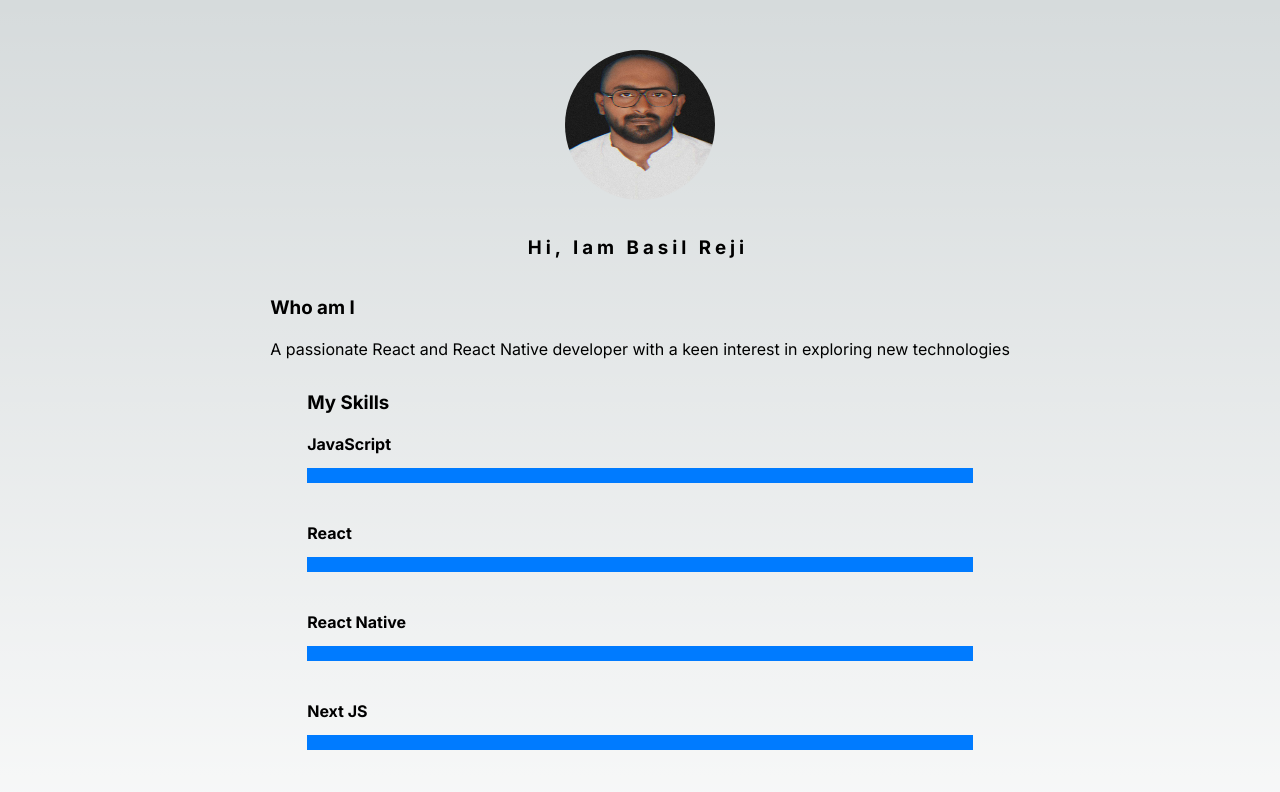
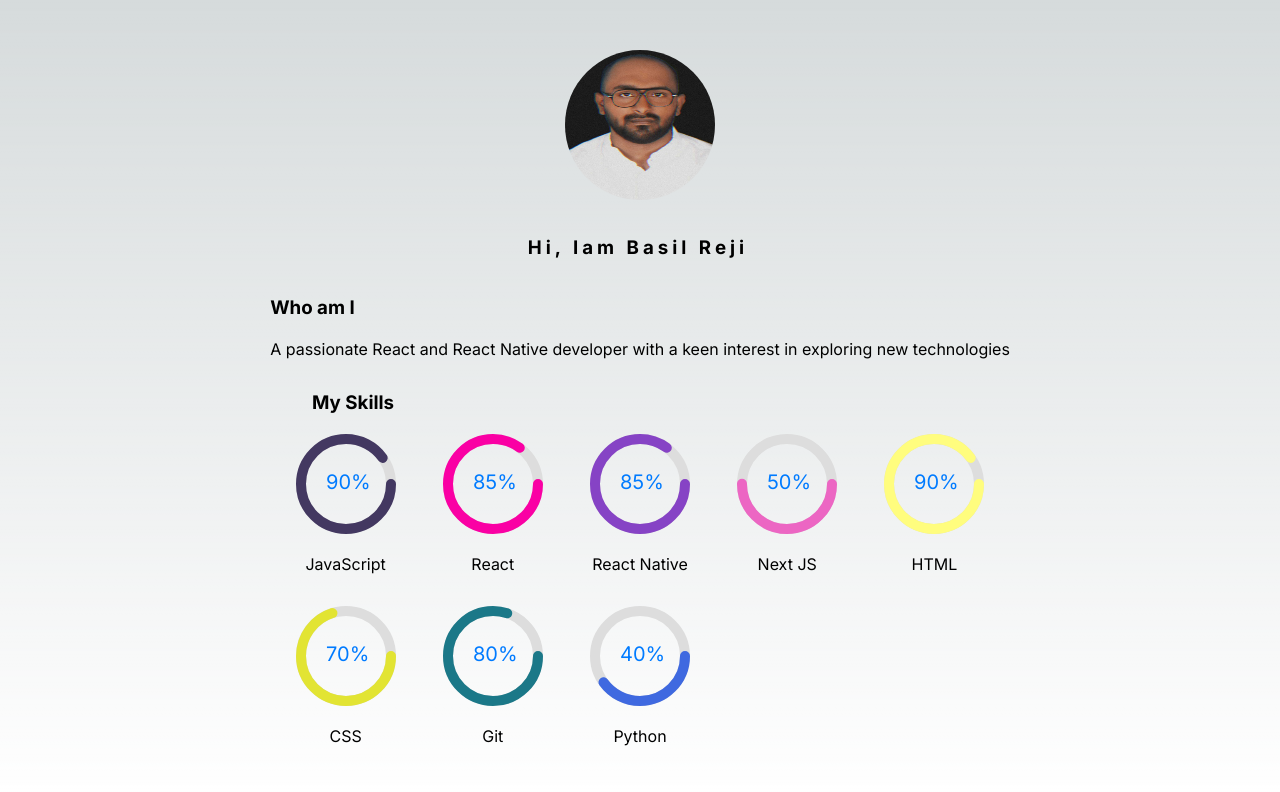
Before and after one commit to BasilReji/portfolio-nextJS, a Next.js app: page /about in a window 1280 px wide. Shown: the top 792 px of the page. Built offline with nearby package versions, Linux system fonts and the light colour scheme.

Commit message:
skills circular

```diff
--- a/app/about/about.tsx
+++ b/app/about/about.tsx
@@ -2,8 +2,8 @@ import React from "react";
 import style from "./style.module.scss";
 import profile from "../../assets/profile.jpg";
 import Image from "next/image"; // Import the Image component
-import SkillsBar from "@/components/SkillsBar";
 import { Skill } from "@/components/SkillsBar/SkillsBar";
+import SkillsGrid from "@/components/ProgressGrid";
 
 const skills: Skill[] = [
   { name: "JavaScript", level: 90 },
@@ -12,6 +12,8 @@ const skills: Skill[] = [
   { name: "Next JS", level: 50 },
   { name: "HTML", level: 90 },
   { name: "CSS", level: 70 },
+  { name: "Git", level: 80 },
+  { name: "Python", level: 40 },
 
   // Add more skills here
 ];
@@ -32,7 +34,10 @@ const About: React.FC = () => {
           exploring new technologies
         </p>
       </div>
-      <SkillsBar skills={skills} />
+      <div className={style.skillContainer}>
+        <h3>My Skills</h3>
+        <SkillsGrid skills={skills} />
+      </div>
     </div>
   );
 };
--- a/app/about/style.module.scss
+++ b/app/about/style.module.scss
@@ -53,83 +53,12 @@
     }
 
     .skillContainer {
-        position: relative;
-        max-width: 500px;
-        width: 100%;
-        background: #fff;
-        margin: 0 15px;
-        padding: 10px 20px;
-        border-radius: 7px;
-        .skillBox {
-            width: 100%;
-            margin: 25px 0;
-            .title {
-                display: block;
-                font-size: 14px;
-                font-weight: 600;
-                color: #333;
-            }
-            .skillBar {
-                height: 8px;
-                width: 100%;
-                border-radius: 6px;
-                margin-top: 6px;
-                background: rgba(0, 0, 0, 0.1);
-                .skillPer {
-                    position: relative;
-                    display: block;
-                    height: 100%;
-                    width: 90%;
-                    border-radius: 6px;
-                    background: #4070f4;
-                    animation: progress 0.4s ease-in-out forwards;
-                    opacity: 0;
-                    .tooltip {
-                        position: absolute;
-                        right: -14px;
-                        top: -28px;
-                        font-size: 9px;
-                        font-weight: 500;
-                        color: #fff;
-                        padding: 2px 6px;
-                        border-radius: 3px;
-                        background: #4070f4;
-                        z-index: 1;
-                        &::before {
-                            content: "";
-                            position: absolute;
-                            left: 50%;
-                            bottom: -2px;
-                            height: 10px;
-                            width: 10px;
-                            z-index: -1;
-                            background-color: #4070f4;
-                            transform: translateX(-50%) rotate(45deg);
-                        }
-                    }
-                    .css {
-                        width: 70%;
-                        animation-delay: 0.1s;
-                    }
-                    .javascript {
-                        width: 50%;
-                        animation-delay: 0.2s;
-                    }
-                    .nodejs {
-                        width: 30%;
-                        animation-delay: 0.3s;
-                    }
-                }
-            }
-        }
-        @keyframes progress {
-            0% {
-                width: 0;
-                opacity: 1;
-            }
-            100% {
-                opacity: 1;
-            }
+        width: 55vw;
+        display: flex;
+        flex-direction: column;
+        gap: 20px;
+        h3 {
+            margin-left: 1.5rem;
         }
     }
 }
--- /dev/null
+++ b/components/CircularProgressBar/CircularProgressBar.tsx
@@ -0,0 +1,53 @@
+"use client";
+
+import React, { useEffect, useState } from "react";
+import styles from "./style.module.scss";
+import { getRandomColor } from "@/utils/get-color";
+
+export interface CircularProgressBarProps {
+  size: number;
+  strokeWidth: number;
+  percentage: number;
+}
+
+const CircularProgressBar: React.FC<CircularProgressBarProps> = ({
+  size,
+  strokeWidth,
+  percentage,
+}) => {
+  const radius = (size - strokeWidth) / 2;
+  const circumference = 2 * Math.PI * radius;
+  const [offset, setOffset] = useState(circumference);
+
+  useEffect(() => {
+    const progressOffset = ((100 - percentage) / 100) * circumference;
+    setOffset(progressOffset);
+  }, [percentage, circumference]);
+
+  return (
+    <svg className={styles.circularProgressBar} width={size} height={size}>
+      <circle
+        className={styles.backgroundCircle}
+        cx={size / 2}
+        cy={size / 2}
+        r={radius}
+        strokeWidth={strokeWidth}
+      />
+      <circle
+        className={styles.progressCircle}
+        cx={size / 2}
+        cy={size / 2}
+        r={radius}
+        stroke={getRandomColor()}
+        strokeWidth={strokeWidth}
+        strokeDasharray={circumference}
+        strokeDashoffset={offset}
+      />
+      <text x="30%" y="55%" className={styles.percentageText}>
+        {percentage}%
+      </text>
+    </svg>
+  );
+};
+
+export { CircularProgressBar };
--- /dev/null
+++ b/components/CircularProgressBar/index.ts
@@ -0,0 +1,3 @@
+import { CircularProgressBar } from "./CircularProgressBar";
+
+export default CircularProgressBar;
--- /dev/null
+++ b/components/CircularProgressBar/style.module.scss
@@ -0,0 +1,26 @@
+.circularProgressBar {
+    display: flex;
+    flex-direction: column;
+    align-items: center;
+    justify-content: center;
+
+    .backgroundCircle {
+        fill: none;
+        stroke: #ddd;
+    }
+
+    .progressCircle {
+        fill: none;
+        // stroke: #007bff;
+        stroke-linecap: round;
+        transition: stroke-dashoffset 0.5s;
+    }
+
+    .percentageText {
+        display: flex;
+        align-items: center;
+        justify-content: center;
+        font-size: 20px;
+        fill: #007bff;
+    }
+}
--- /dev/null
+++ b/components/ProgressGrid/ProgressGrid.tsx
@@ -0,0 +1,31 @@
+import React from "react";
+import CircularProgressBar from "../CircularProgressBar";
+import styles from "./style.module.scss";
+
+interface Skill {
+  name: string;
+  level: number;
+}
+
+interface SkillsGridProps {
+  skills: Skill[];
+}
+
+const SkillsGrid: React.FC<SkillsGridProps> = ({ skills }) => {
+  return (
+    <div className={styles.skillsGrid}>
+      {skills.map((skill, index) => (
+        <div key={index} className={styles.skillItem}>
+          <CircularProgressBar
+            size={100}
+            strokeWidth={10}
+            percentage={skill.level}
+          />
+          <p className={styles.skillName}>{skill.name}</p>
+        </div>
+      ))}
+    </div>
+  );
+};
+
+export { SkillsGrid };
--- /dev/null
+++ b/components/ProgressGrid/index.ts
@@ -0,0 +1,3 @@
+import { SkillsGrid } from "./ProgressGrid";
+
+export default SkillsGrid;
--- /dev/null
+++ b/components/ProgressGrid/style.module.scss
@@ -0,0 +1,17 @@
+.skillsGrid {
+    display: grid;
+    grid-template-columns: 1fr 1fr 1fr 1fr 1fr;
+    column-gap: 2rem;
+    row-gap: 2rem;
+}
+
+.skillItem {
+    display: flex;
+    flex-direction: column;
+    align-items: center;
+    justify-content: center;
+
+    .skillName {
+        margin-top: 20px;
+    }
+}
--- /dev/null
+++ b/utils/get-color.ts
@@ -0,0 +1,8 @@
+// Function to generate a random hex color
+export function getRandomColor() {
+  // Generate a random number between 0 and 16777215 (decimal value of FFFFFF in hexadecimal)
+  const randomColor = Math.floor(Math.random() * 16777215).toString(16);
+
+  // Ensure that the color has 6 digits (add leading zeros if needed)
+  return `#${"0".repeat(6 - randomColor.length)}${randomColor}`;
+}
```
